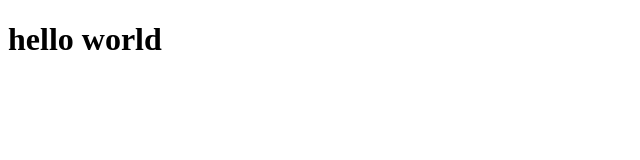
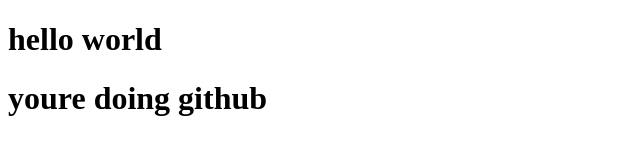
Before and after one commit to Ayushi-png-ctrl/vcscf1, a plain HTML site: page index.html in a window 1280 px wide. Shown: the whole page, without its empty margins (0-640 px from the left). Drawn offline with Linux system fonts and the light colour scheme.

Commit message:
second commit

```diff
--- a/index.html
+++ b/index.html
@@ -7,5 +7,6 @@
 </head>
 <body>
     <h1>hello world</h1>
+    <h1>youre doing github</h1>
 </body>
 </html>
```
